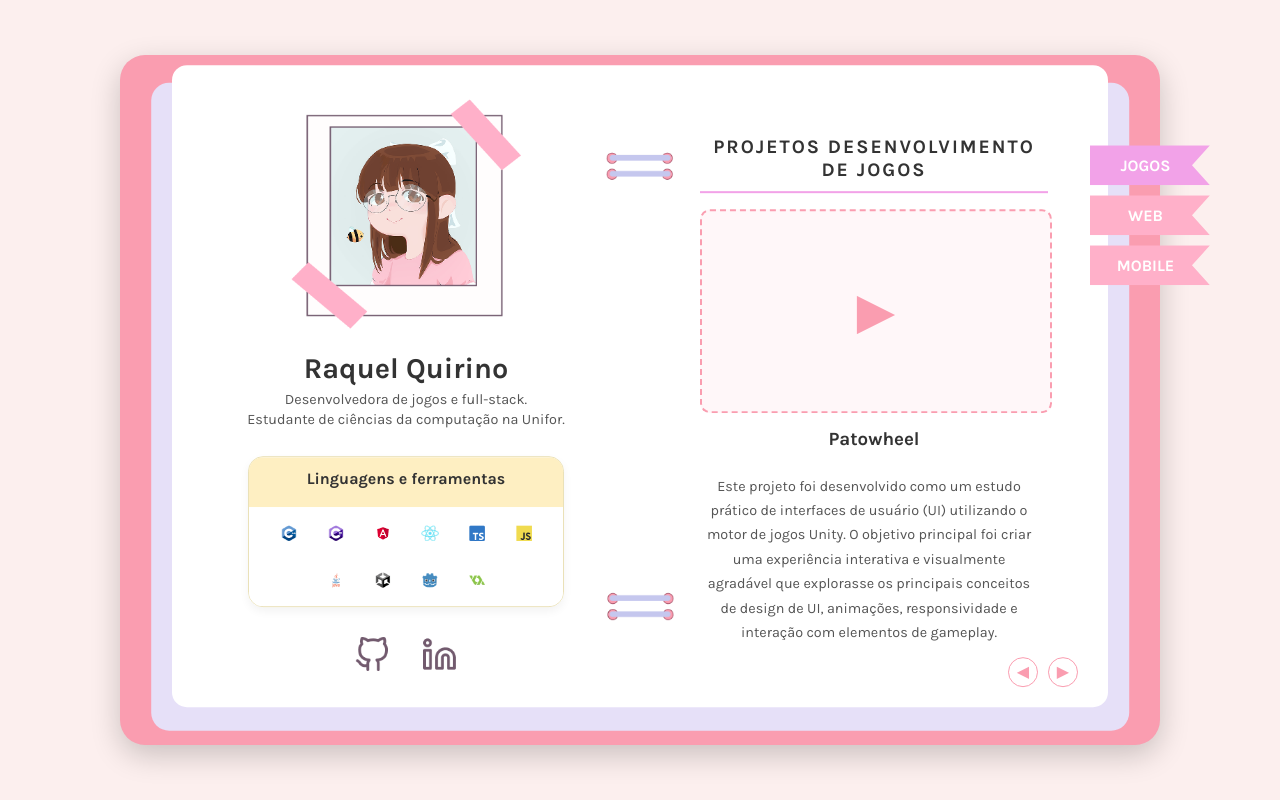
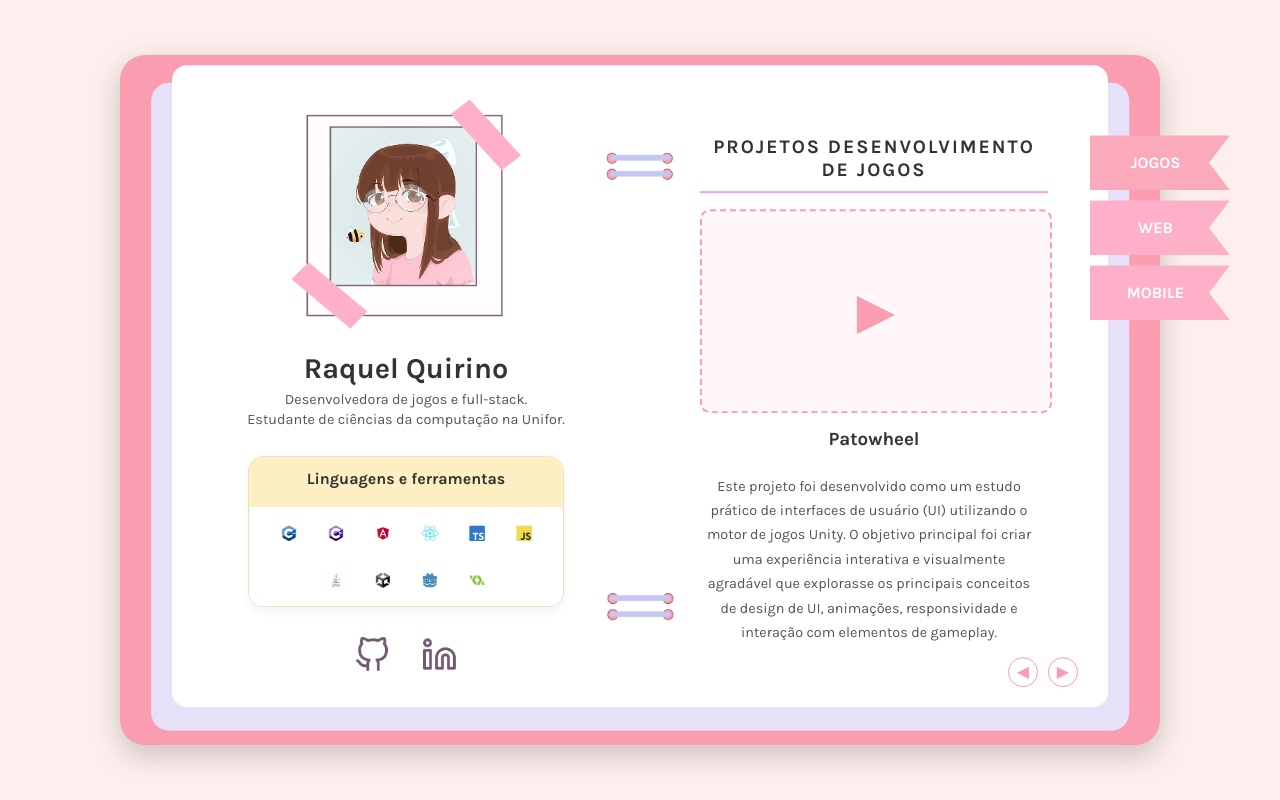
Before and after one commit to raquelx99/portifolioRaquel, a React (Create React App) app: page / in a window 1280 px wide. Built offline with nearby package versions, Linux system fonts and the light colour scheme.

Commit message:
ajuste marca-paginas

```diff
--- a/src/App.css
+++ b/src/App.css
@@ -6,7 +6,7 @@
   --notebook-bg: #fff;
   --primary-pink: #FA9DB0;
   --marca-paginas: #FFB0C9;
-  --secondary-pink: #f2a2e8;
+  --secondary-pink: #faaabb;
   --text-color: #555;
   --header-color: #333;
   --skills-bg: #feefc2;
@@ -274,7 +274,6 @@ body {
 .tag.front-end { background-color: var(--marca-paginas); }
 .tag.back-end { background-color:var(--marca-paginas); }
 
-
 /* !SCROLLABLE DESCRIPTION BOX! */
 .project-description {
   text-align: center;
@@ -326,7 +325,7 @@ body {
 /* --- Side Tabs --- */
 .side-tabs {
   position: absolute;
-  top: 80px;
+  top: 70px;
   left: 100%;
   margin-left: -18px;
   display: flex;
@@ -336,8 +335,8 @@ body {
 }
 
 .tab {
-  width: 120px;
-  height: 40px;
+  width: 140px;
+  height: 55px;
   border: none;
   background-color: var(--marca-paginas);
   color: white;
```
